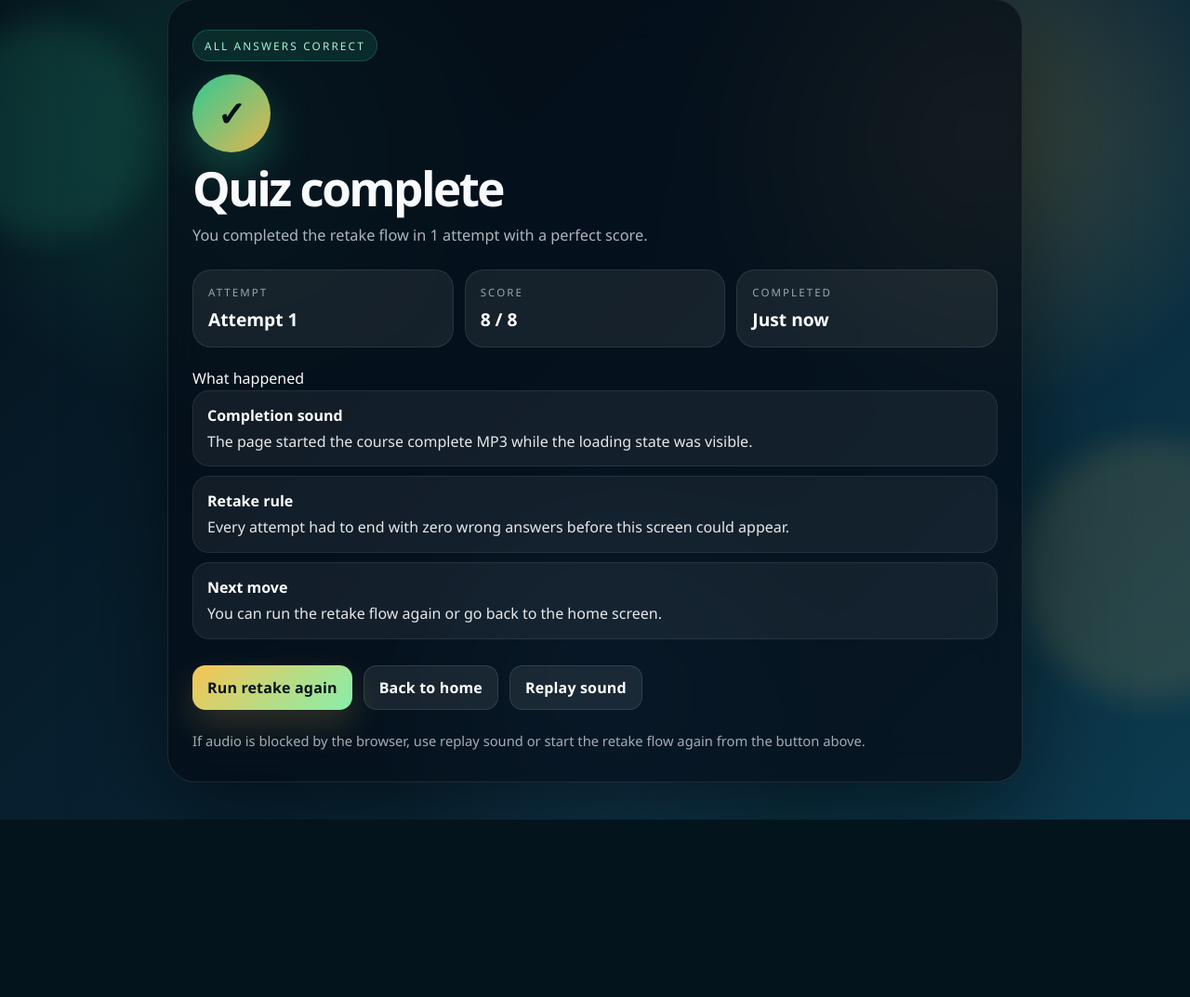
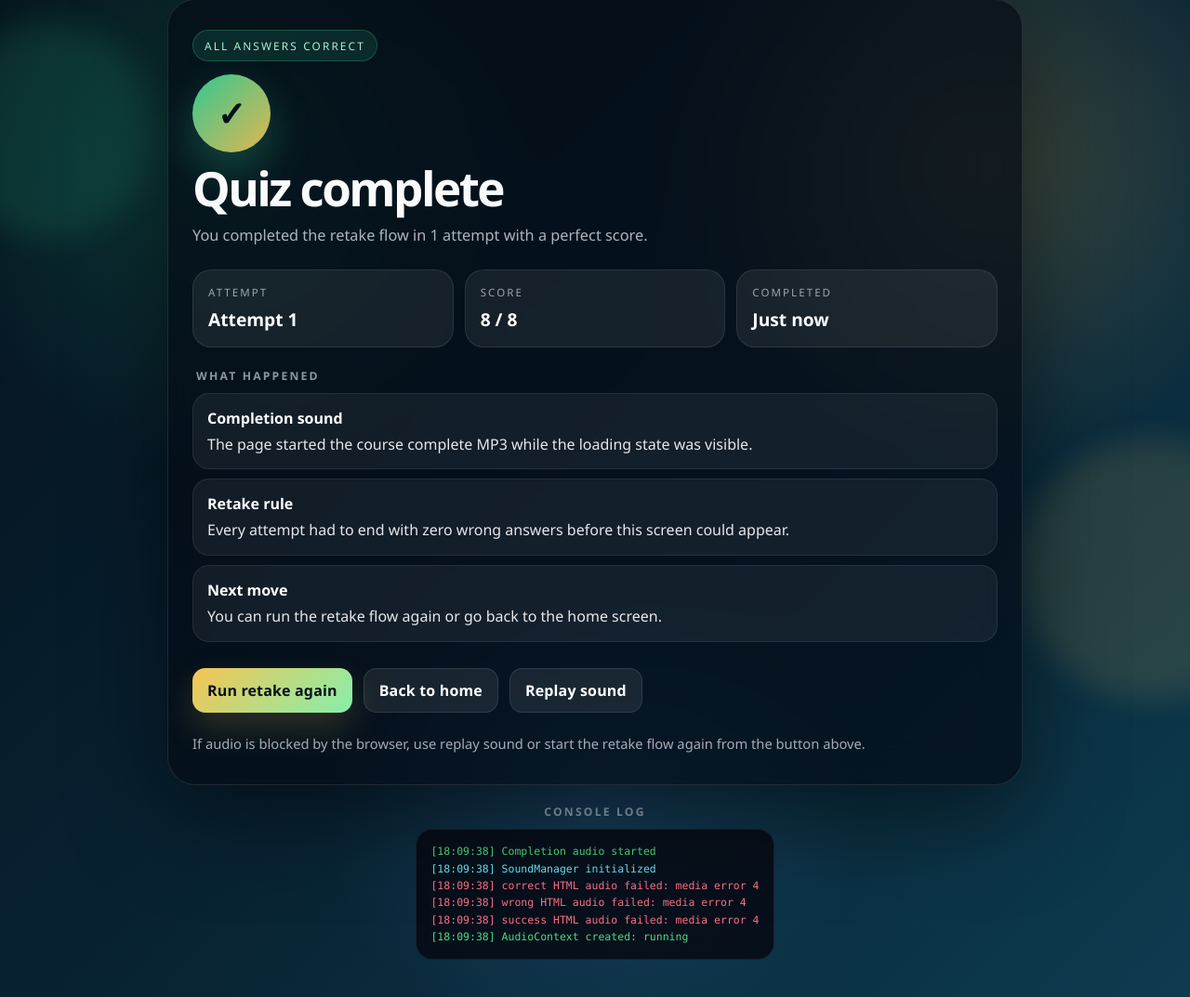
Before and after one commit to hamza-140/safari-audio-django, a Django app: page /retake-quiz/success/ in a window 1280 px wide. Shown: the part 25-1098 px from the top of the page at 93% size. Before the commit the page ends 907 px from the top, so only its background shows below. Run offline with Django 5.2, Linux system fonts and the light colour scheme.

Commit message:
Add console log feature to quiz success page for better debugging and user feedback

```diff
--- a/templates/quiz_success.html
+++ b/templates/quiz_success.html
@@ -361,6 +361,36 @@
         text-decoration: underline;
     }
 
+    .section-label {
+        margin: 20px 4px 10px;
+        font-size: 0.76rem;
+        text-transform: uppercase;
+        letter-spacing: 0.18em;
+        color: rgba(226, 232, 240, 0.62);
+        font-weight: 700;
+    }
+
+    .log-wrap {
+        background: rgba(6, 10, 19, 0.85);
+        border-radius: 18px;
+        padding: 14px 15px;
+        max-height: 220px;
+        overflow-y: auto;
+        border: 1px solid rgba(255, 255, 255, 0.08);
+    }
+
+    .log-line {
+        font-family: Consolas, "Courier New", monospace;
+        font-size: 11.5px;
+        line-height: 1.6;
+        color: #94a3b8;
+    }
+
+    .log-line.ok { color: #4ade80; }
+    .log-line.err { color: #fb7185; }
+    .log-line.warn { color: #fde047; }
+    .log-line.info { color: #67e8f9; }
+
     @media (max-width: 780px) {
         .loading,
         .success {
@@ -460,6 +490,9 @@
             <div class="footer-note" id="footerNote">If audio is blocked by the browser, use replay sound or start the retake flow again from the button above.</div>
         </div>
     </div>
+
+    <div class="section-label">Console log</div>
+    <div class="log-wrap" id="log"></div>
 </div>
 {% endblock %}
 
@@ -476,6 +509,7 @@
     var replaySound = document.getElementById('replaySound');
     var footerNote = document.getElementById('footerNote');
     var successAudio = document.getElementById('successAudio');
+    var logEl = document.getElementById('log');
 
     var summary = {
         attempt: 1,
@@ -511,8 +545,41 @@
         loadingStatus.textContent = message;
     }
 
+    function pushLog(message, level) {
+        if (!logEl) return;
+        var line = document.createElement('div');
+        line.className = 'log-line ' + (level || '');
+        var timestamp = new Date().toLocaleTimeString('en', { hour12: false });
+        line.textContent = '[' + timestamp + '] ' + message;
+        logEl.appendChild(line);
+        logEl.scrollTop = logEl.scrollHeight;
+    }
+
+    function syncLogs() {
+        if (!window.SoundManager || typeof window.SoundManager.getState !== 'function' || !logEl) return;
+        var state = window.SoundManager.getState();
+        (state.logs || []).forEach(function (entry) {
+            var line = document.createElement('div');
+            line.className = 'log-line ' + (entry.level || '');
+            line.textContent = '[' + entry.time + '] ' + entry.message;
+            logEl.appendChild(line);
+        });
+        if (state.logs && state.logs.length) {
+            logEl.scrollTop = logEl.scrollHeight;
+        }
+    }
+
     function playAudioElement(audio) {
         if (!audio) return Promise.resolve(false);
+
+        if (!audio.getAttribute('preload')) {
+            audio.setAttribute('preload', 'auto');
+        }
+        audio.playsInline = true;
+        audio.setAttribute('playsinline', '');
+        audio.setAttribute('webkit-playsinline', '');
+        audio.crossOrigin = 'anonymous';
+        audio.load();
 
         try {
             audio.currentTime = 0;
@@ -527,11 +594,13 @@
 
         if (!playResult || typeof playResult.then !== 'function') {
             setLoadingMessage('Completion sound started. Finishing the reveal...');
+            pushLog('Completion audio started without a promise response', 'ok');
             return Promise.resolve(true);
         }
 
         return playResult.then(function () {
             setLoadingMessage('Completion sound started. Finishing the reveal...');
+            pushLog('Completion audio started', 'ok');
             return new Promise(function (resolve) {
                 var settled = false;
                 function finish(value) {
@@ -569,6 +638,32 @@
                 return true;
             }
 
+            pushLog('Primary autoplay attempt was blocked', 'warn');
+
+            if (successAudio) {
+                successAudio.muted = true;
+                successAudio.volume = 1;
+                try {
+                    successAudio.currentTime = 0;
+                } catch (err) {}
+
+                return successAudio.play().then(function () {
+                    pushLog('Muted autoplay fallback started', 'ok');
+                    window.setTimeout(function () {
+                        try {
+                            successAudio.muted = false;
+                            pushLog('Muted autoplay fallback unmuted', 'ok');
+                        } catch (err2) {
+                            pushLog('Muted autoplay fallback could not unmute', 'warn');
+                        }
+                    }, 0);
+                    setLoadingMessage('Completion sound started. Finishing the reveal...');
+                    return true;
+                }).catch(function () {
+                    return false;
+                });
+            }
+
             if (window.SoundManager && typeof window.SoundManager.playSuccess === 'function') {
                 return window.SoundManager.playSuccess().then(function (managerOk) {
                     if (!managerOk) {
@@ -595,11 +690,13 @@
             if (successAudio) {
                 playAudioElement(successAudio);
                 setLoadingMessage('Replaying the completion sound.');
+                pushLog('Replay requested from success page', 'info');
                 return;
             }
             if (window.SoundManager && typeof window.SoundManager.playSuccess === 'function') {
                 window.SoundManager.playSuccess();
                 setLoadingMessage('Replaying the completion sound.');
+                pushLog('Replay requested through SoundManager', 'info');
                 return;
             }
             var audio = new Audio('https://d3iyagsnytq9oz.cloudfront.net/static/sfx/COURSE%20COMPLETE.mp3');
@@ -613,6 +710,16 @@
     function start() {
         loadSummary();
         bindReplay();
+        syncLogs();
+        window.addEventListener('soundmanager:log', function (event) {
+            if (!event || !event.detail || !logEl) return;
+            var d = event.detail;
+            var line = document.createElement('div');
+            line.className = 'log-line ' + (d.level || '');
+            line.textContent = '[' + d.time + '] ' + d.message;
+            logEl.appendChild(line);
+            logEl.scrollTop = logEl.scrollHeight;
+        });
         setLoadingMessage('Starting completion audio...');
         Promise.all([
             playCompletionSound(),
@@ -622,11 +729,7 @@
         });
     }
 
-    if (document.readyState === 'loading') {
-        document.addEventListener('DOMContentLoaded', start);
-    } else {
-        start();
-    }
+    start();
 })();
 </script>
 {% endblock %}
```
